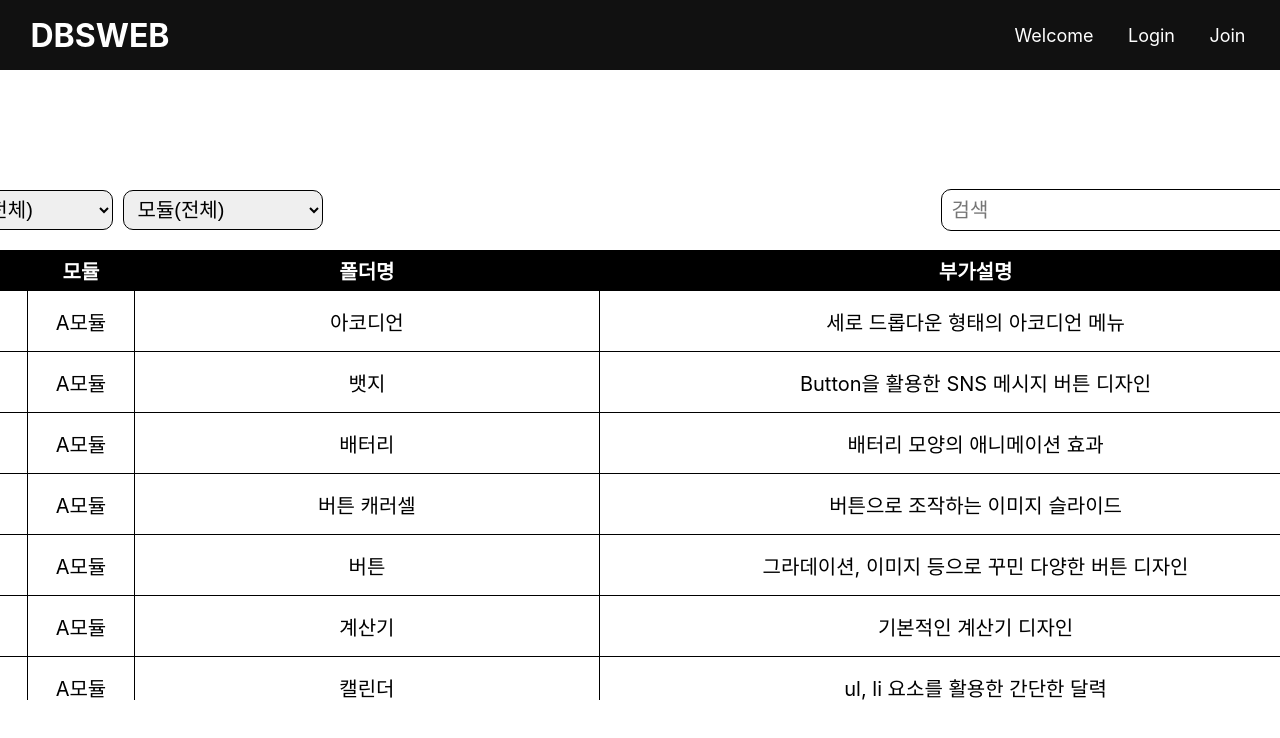
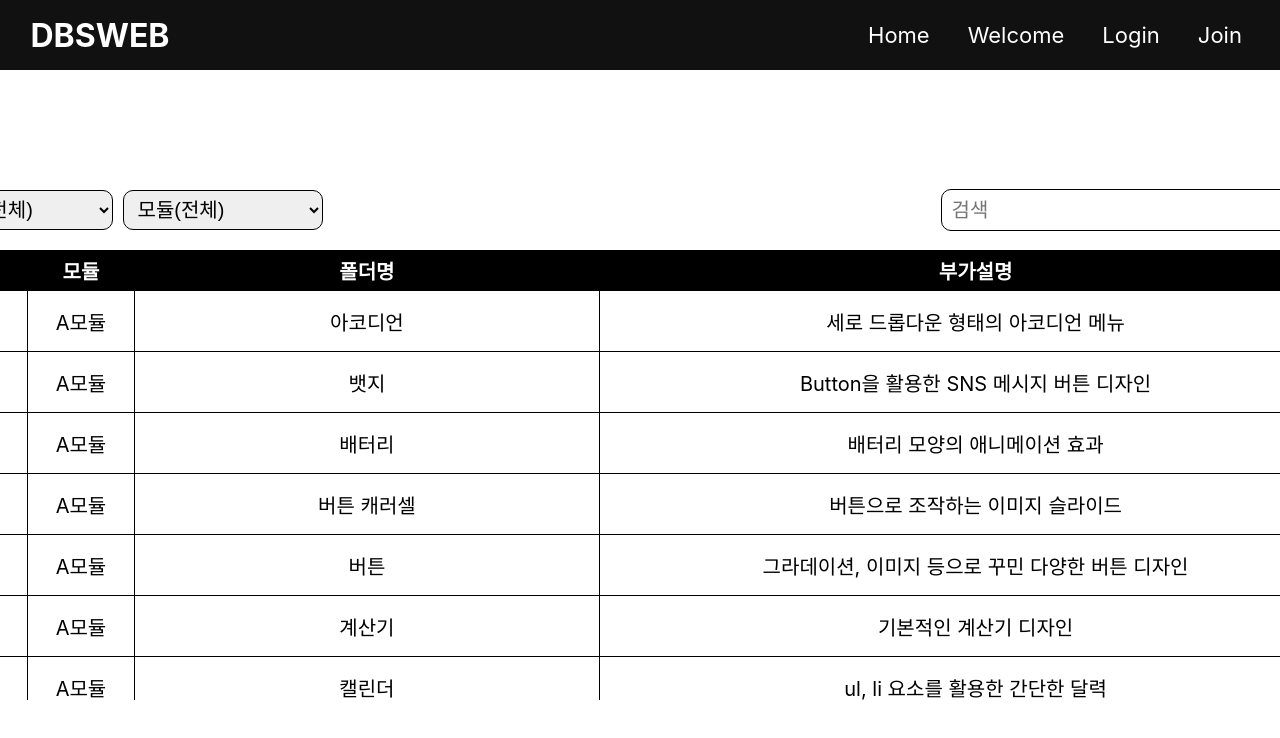
Before and after one commit to TaeWoongYoun/LMS, a React (Create React App) app: page / in a window 1280 px wide. Shown: the top 738 px of the page. Built offline with nearby package versions, Linux system fonts and the light colour scheme.

Commit message:
style : Update header

```diff
--- a/src/App.css
+++ b/src/App.css
@@ -33,7 +33,7 @@
 }
 
 nav{
-  width: 300px;
+  width: 450px;
   height: 100%;
 }
 
@@ -43,7 +43,7 @@
   display: flex;
   align-items: center;
   justify-content: space-evenly;
-  font-size: 18px;
+  font-size: 22px;
 }
 
 .content{
--- a/src/components/Header.js
+++ b/src/components/Header.js
@@ -8,6 +8,7 @@
             </div>
             <nav>
                 <ul>
+                    <li><Link to="/">Home</Link></li>
                     <li><Link to="/welcome">Welcome</Link></li>
                     <li><Link to="/login">Login</Link></li>
                     <li><Link to="/join">Join</Link></li>
```
